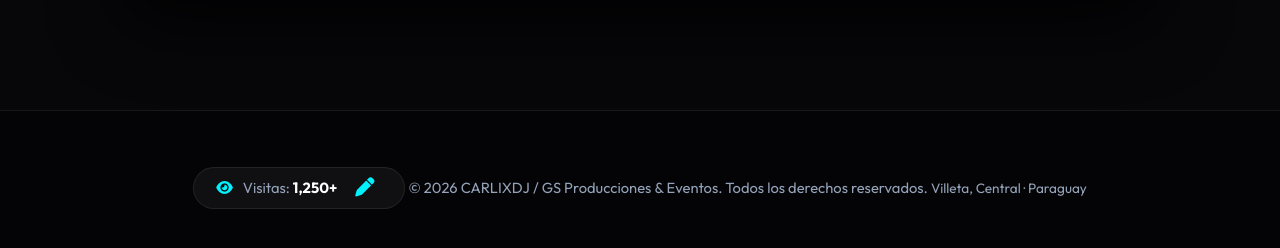
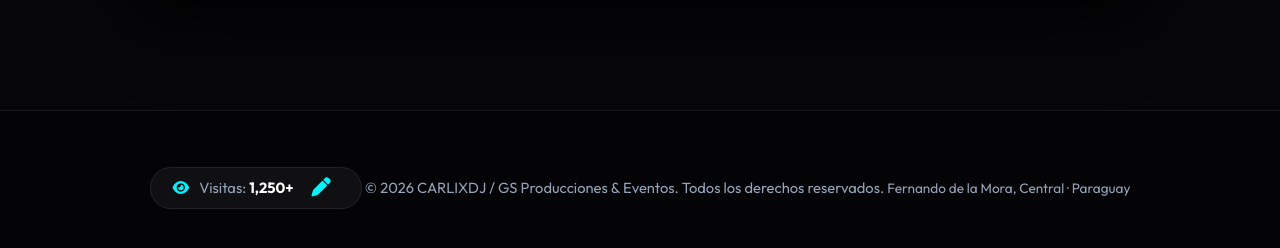
Before and after one commit to carlixdj/pagina-dj, a plain HTML site: page index.html in a window 1280 px wide. Shown: the part 5905-6153 px from the top of the page. Drawn offline with Linux system fonts and the light colour scheme; no server answers; a script that the page names is missing.

Commit message:
index.html

```diff
--- a/index.html
+++ b/index.html
@@ -779,7 +779,7 @@
             </button>
         </div>
         <p class="edit-text" id="footer_copyright">&copy; 2026 CARLIXDJ / GS Producciones & Eventos. Todos los derechos reservados.</p>
-        <p style="margin-top:0.5rem; font-size:0.85rem;" class="edit-text" id="footer_ubicacion">Villeta, Central · Paraguay</p>
+        <p style="margin-top:0.5rem; font-size:0.85rem;" class="edit-text" id="footer_ubicacion">Fernando de la Mora, Central · Paraguay</p>
         <button class="edit-btn-overlay" data-key="footer" data-type="text" data-text-target="footer_copyright" data-text-target2="footer_ubicacion" style="position:relative; display:none; margin:0 auto;"></button>
     </footer>
 
```
